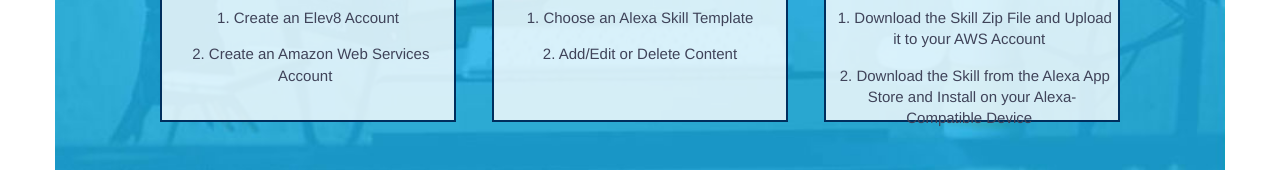
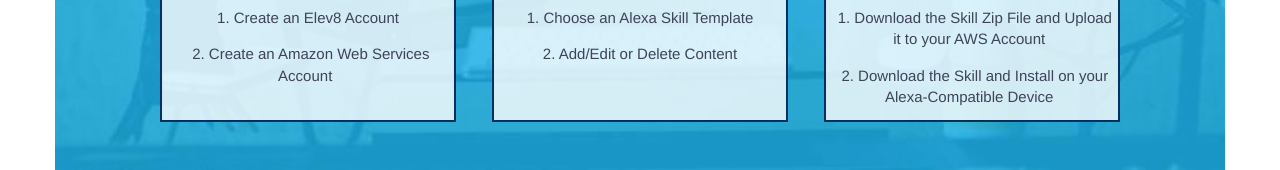
Before and after one commit to endy21osu/Deploy_StudyLexWebApp, a website: page public/index.html in a window 1280 px wide. Shown: the part 535-705 px from the top of the page. Drawn offline with nearby package versions, Linux system fonts and the light colour scheme; some packages are replaced by stand-ins of ours.

Commit message:
Updated Instructions

```diff
--- a/public/app/components/home/home.html
+++ b/public/app/components/home/home.html
@@ -30,7 +30,7 @@
         <div class="jumbotron-card">
           <h3 style = "color: #002E5D">Alexa Application</h3>
           <p> <a href = "#/create"> 1. Download the Skill Zip File and Upload it to your AWS Account </a> </p>
-          <p> <a href = "http://alexa.amazon.com/spa/index.html#skills"> 2. Download the Skill from the Alexa App Store and Install on your
+          <p> <a href = "http://alexa.amazon.com/spa/index.html#skills"> 2. Download the Skill and Install on your
           Alexa-Compatible Device
           </a> </p>
 
```
